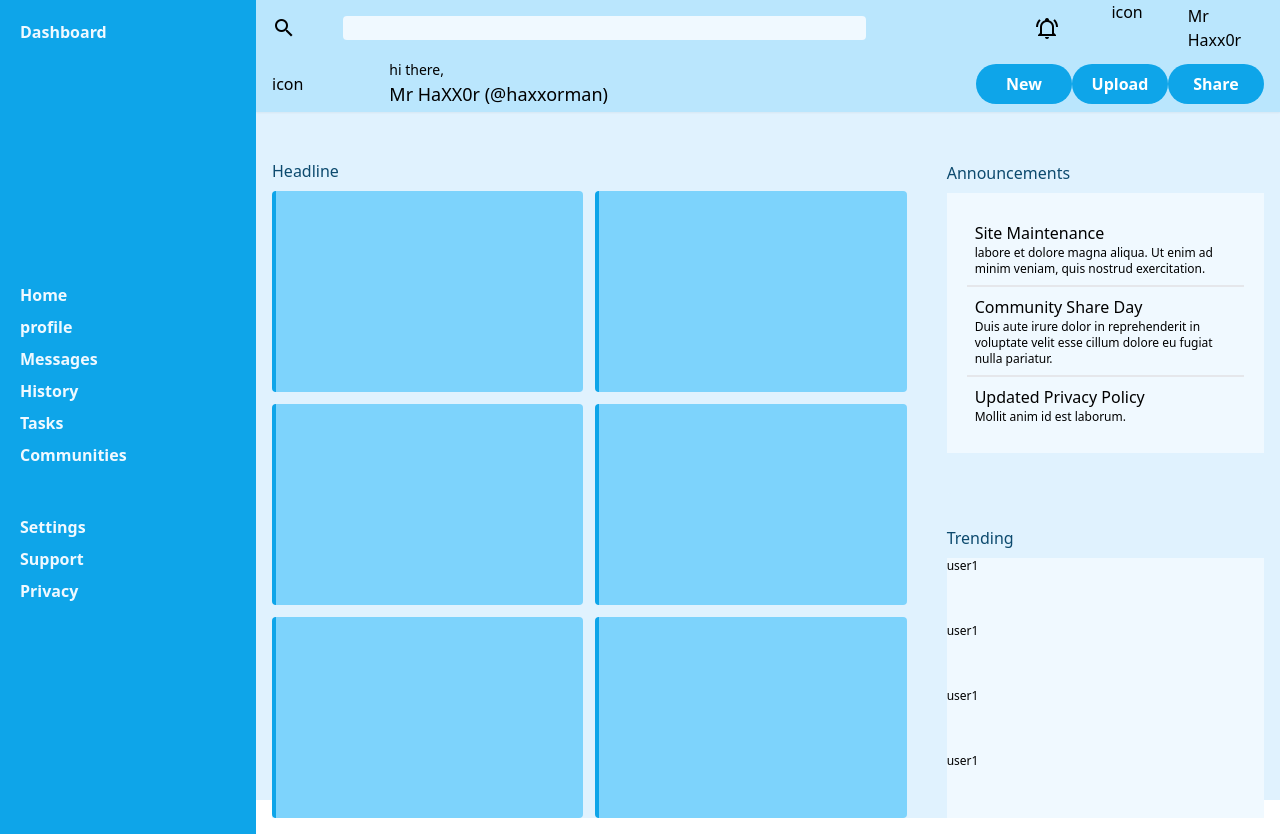
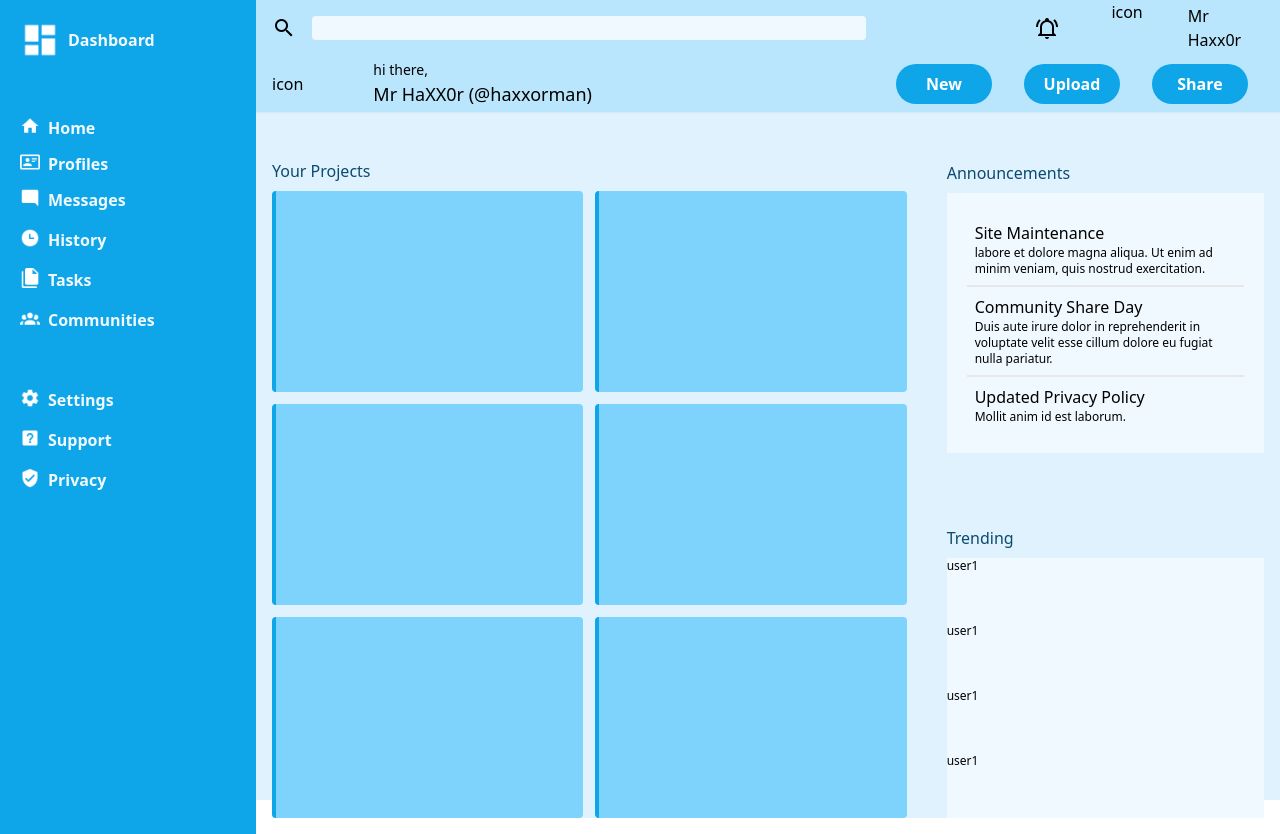
Before and after one commit to Sudoism/admin-dashboard, a website: page src/index.html in a window 1280 px wide. Drawn offline with Linux system fonts and the light colour scheme.

Commit message:
navpane adjsuted

```diff
--- a/src/index.html
+++ b/src/index.html
@@ -11,9 +11,9 @@
 
         <div class="header grid grid-rows-2 bg-sky-200 row-start-1 row-end-2 col-start-2 col-end-3 shadow-sm px-4">
             <div class="search grid grid-cols-[8fr_1fr_1fr_1fr_1fr_1fr]">
-                <div class="grid grid-cols-[1fr_10fr]">
-                    <img src="icons/magnify.png" class="self-center">
-                    <input type="text" class="bg-sky-50 rounded m-4 text-sky-900 self-center">
+                <div class="flex justify-items-start ">
+                    <img src="icons/magnify.png" class="flex-none  h-fit self-center">
+                    <input type="text" class="bg-sky-50 rounded m-4 text-sky-900 flex-1">
                 </div>
                 <div class=""></div>
                 <div class=""></div>
@@ -28,35 +28,69 @@
                     <div class="text-lg">Mr HaXX0r (@haxxorman)</div>
                 </div>
                 <div class="buttons justify-self-stretch self-center grid grid-flow-col justify-evenly">
-                    <button class="bg-sky-500 hover:bg-sky-700 text-white font-bold px-4 rounded-full w-24 h-10">New</button>
-                    <button class="bg-sky-500 hover:bg-sky-700 text-white font-bold px-4 rounded-full w-24">Upload</button>
-                    <button class ="bg-sky-500 hover:bg-sky-700 text-white font-bold px-4 rounded-full w-24">Share</button>
+                    <button class="bg-sky-500 hover:bg-sky-700 text-white font-bold px-4 mx-4 rounded-full w-24 h-10">New</button>
+                    <button class="bg-sky-500 hover:bg-sky-700 text-white font-bold px-4 mx-4 rounded-full w-24">Upload</button>
+                    <button class ="bg-sky-500 hover:bg-sky-700 text-white font-bold px-4 mx-4 rounded-full w-24">Share</button>
                 </div>
 
             </div>
         </div>
 
-        <div class="navigation bg-sky-500 row-start-1 row-end-3 grid grid-rows-3 gap-4 pl-5 text-sky-50 font-bold">
-            <div class="first row-start-1 row-end-2 pt-5">
-                Dashboard
+        <div class="navigation bg-sky-500 row-start-1 row-end-3 grid gap-4 content-start pl-5 text-sky-50 font-bold">
+            <div class="flex justify-items-start pt-5 pb-10">
+                <img src="icons/view-dashboard.png" alt="dashboards" class="h-10">
+                <div class="self-center ml-2">Dashboard</div>
+            </div>
 
+            <div class="flex justify-items-start h-5">
+                <img src="icons/home.png" alt="Home" class="w-5 h-5">
+                <div class="ml-2">Home</div>
             </div>
-            <div class="second row-start-2 row-end-3 grid justify-items-left gap-2">
-                <div>Home</div>
-                <div>profile</div>
-                <div>Messages</div>
-                <div>History</div>
-                <div>Tasks</div>
-                <div class="pb-10">Communities</div>
-                <div>Settings</div>
-                <div>Support</div>
-                <div>Privacy</div>
+
+            <div class="flex justify-items-start h-5">
+                <img src="icons/card-account-details-outline.png" alt="profile" class="w-5 h-5">
+                <div class="ml-2">Profiles</div>
+            </div>
+
+            <div class="flex justify-items-start">
+                <img src="icons/message-reply.png" alt="messages" class="w-5 h-5">
+                <div class="ml-2">Messages</div>
+            </div>
+
+            <div class="flex justify-items-start">
+                <img src="icons/clock-time-three.png" alt="Clock" class="w-5 h-5">
+                <div class="ml-2">History</div>
+            </div>
+
+            <div class="flex justify-items-start">
+                <img src="icons/file-multiple.png" alt="tasks" class="w-5 h-5">
+                <div class="ml-2">Tasks</div>
+            </div>
+
+            <div class="flex justify-items-start">
+                <img src="icons/account-group.png" alt="communities" class="w-5 h-5">
+                <div class="ml-2">Communities</div>
+            </div>
+
+            <div class="flex justify-items-start pt-10">
+                <img src="icons/cog.png" alt="settings" class="w-5 h-5">
+                <div class="ml-2">Settings</div>
+            </div>
+
+            <div class="flex justify-items-start">
+                <img src="icons/help-box.png" alt="help-box" class="w-5 h-5">
+                <div class="ml-2">Support</div>
+            </div>
+
+            <div class="flex justify-items-start">
+                <img src="icons/shield-check.png" alt="shield-check" class="w-5 h-5">
+                <div class="ml-2">Privacy</div>
             </div>
         </div>
 
         <div class="m-4 bg-sky-100 row-start-2 row-end-3 col-start-2 col-end-3 grid grid-rows-2 grid-cols-[2fr_1fr] gap-10">
             <div class="row-start-1 row-end-3 grid grid-rows-[1fr_10fr] bg-sky-100">
-                <div class= "text-sky-900 self-end mb-2">Headline</div>
+                <div class= "text-sky-900 self-end mb-2">Your Projects</div>
                 <div class=" grid grid-cols-2 gap-3">
                     <div class="bg-sky-300 rounded border-l-4 border-sky-500"></div>
                     <div class="bg-sky-300 rounded border-l-4 border-sky-500"></div>
```
Also changed, not shown: dist/output.css.
